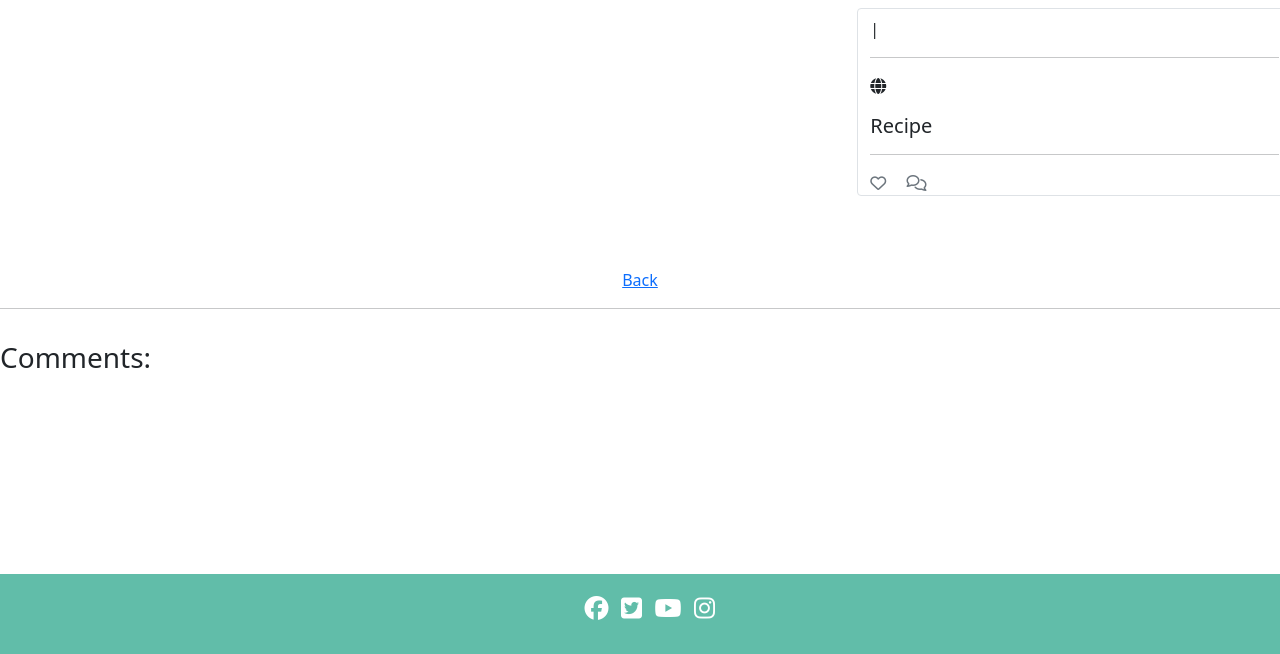
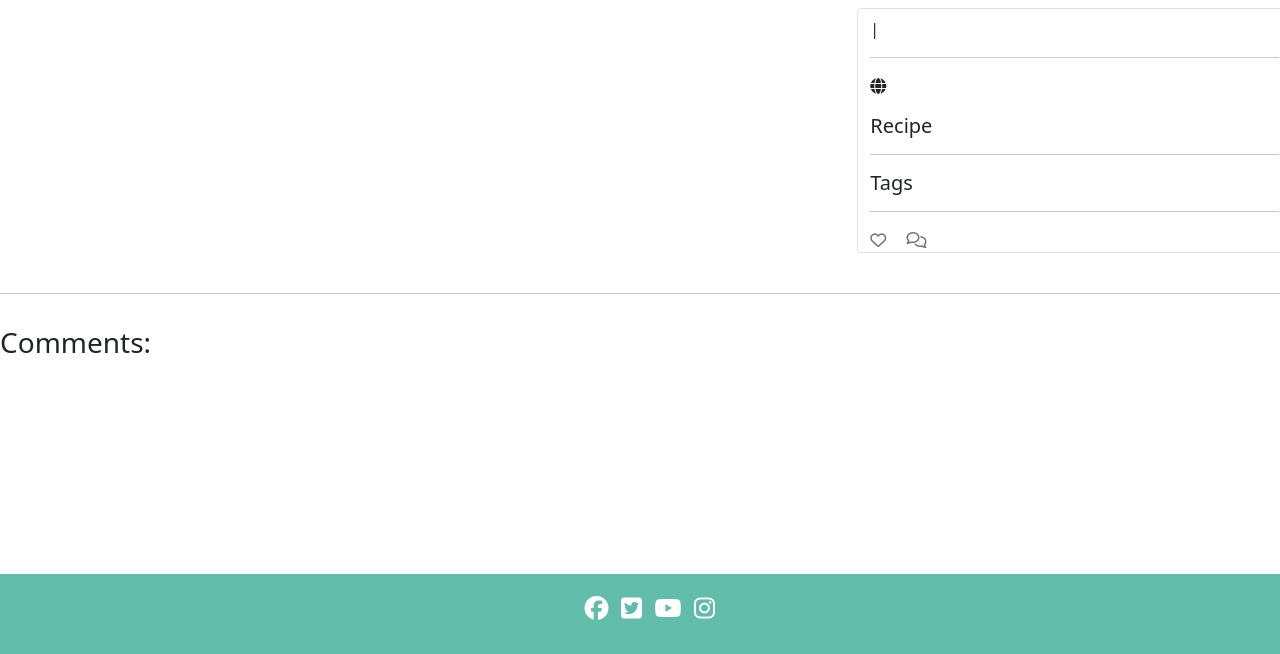
Before and after one commit to Simiine/travelling-foodie, a Django app: template templates/experience_detail.html in a window 1280 px wide. Shown: the part 146-800 px from the top of the page. Run offline with Django 3.2, Linux system fonts and the light colour scheme; the template is opened without the code that fills it, so the values that code supplies are empty; parts of the project's set-up code (start-up, migrations or seed data) failed here and were passed over; some libraries are stand-ins or nearby versions; grey boxes are pictures that could not be loaded.

Commit message:
Edit experience detail view html

```diff
--- a/templates/experience_detail.html
+++ b/templates/experience_detail.html
@@ -26,6 +26,11 @@
         <div>
             <h5>Recipe</h5>
             <p>{{ experience.recipe | safe }}</p>
+        </div>
+        <hr>
+        <div>
+            <h5>Tags</h5>
+            <p>{{ experience.tags | safe }}</p>
         </div>
         <hr>
         <div class="row">
@@ -60,23 +65,23 @@
 
 <!-- Edit Experience --> <!-- To do how to authenticate for user loged in to edit -->
 <div class="container mt-4">
-    <div class="row">
+    <div class="row edit-experience-box">
         <div class="col-6">
             {% if request.user == experience.author %}
             <h5>Manage your Experience:</h5>
             <strong>{{ experience.author }}</strong> - {{ experience.title }}
-            <p><a href="{% url 'experience_edit' recipe.slug %}"><button
+            <p><a href="{% url 'experience_edit' experience.slug %}"><button
                         class="btn btn-success"><i class="fa fa-edit"></i> | Edit</button></i></a>
-                <a href="{% url 'experience_delete' recipe.slug %}"><button class="btn btn-danger"><i
+                <a href="{% url 'experience_delete' experience.slug %}"><button class="btn btn-danger"><i
                             class="fa fa-trash"></i> | Delete</button></a></p>
             {% endif %}
         </div>
     </div>
 </div>
-<div class="container text-center">
+<!-- <div class="container text-center">
     <br /><br />
     <a href="{% url 'home' %}" class="back-button btn-default">Back</a>
-</div>
+</div> -->
 
 <div class="row">
     <div class="col">
```
